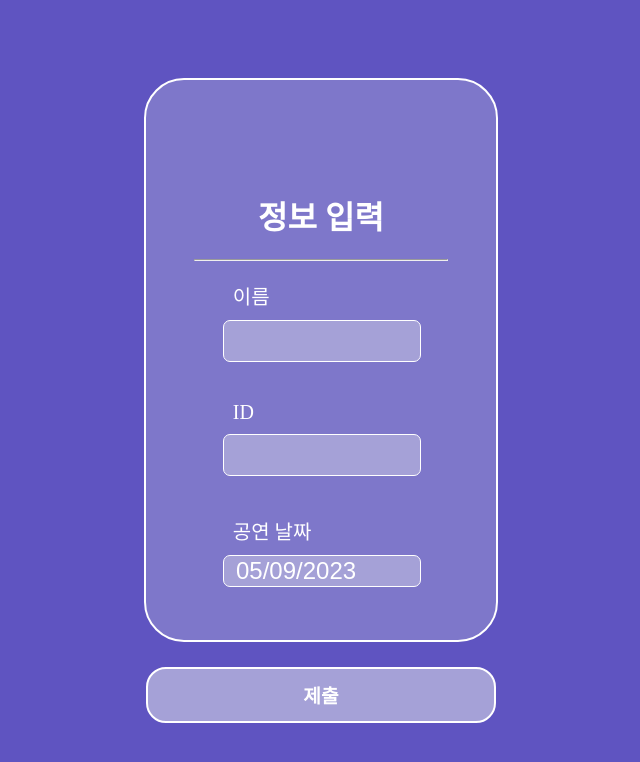
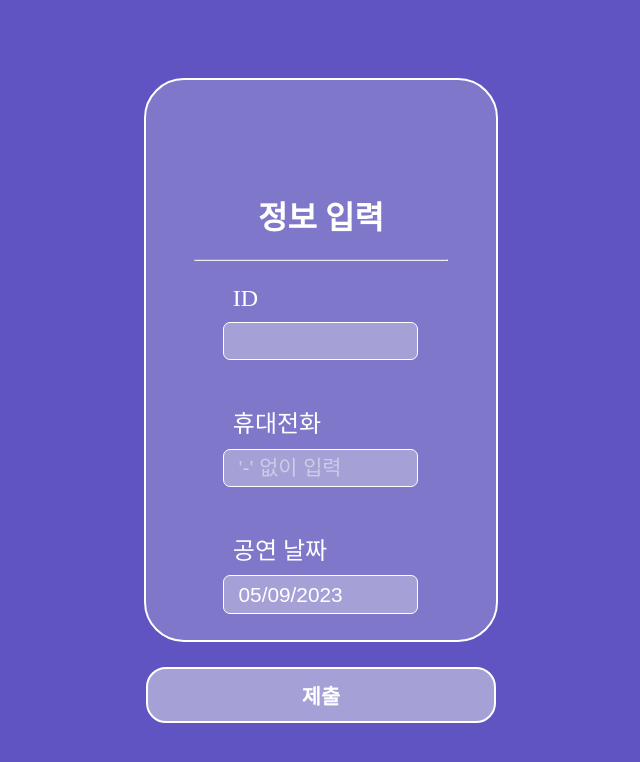
Before and after one commit to zinnnn37/Capstone, a React (Create React App) app: page /form in a window 1280 px wide. Shown: the top 762 px of the page, without its empty margins (319-959 px from the left). Built offline with nearby package versions, Linux system fonts and the light colour scheme.

Commit message:
[Form] Date height, placeholder color 변경

```diff
--- a/src/pages/Form.js
+++ b/src/pages/Form.js
@@ -20,17 +20,18 @@ const Form = () => {
                         <h1 className="FormTitle">정보 입력</h1>
                         <hr className="FormHr"></hr>
                         <div className="InputContainer">
-                            <h3 className="InputIdx">이름</h3>
-                            <input
-                                className="Input"
-                                type="text"
-                                //value={name}
-                            ></input>
                             <h3 className="InputIdx">ID</h3>
                             <input
                                 className="Input"
                                 type="text"
                                 //value={id}
+                            ></input>
+                            <h3 className="InputIdx">휴대전화</h3>
+                            <input
+                                placeholder="'-' 없이 입력"
+                                className="Input"
+                                type="text"
+                                //value={phone}
                             ></input>
                             <h3 className="InputIdx">공연 날짜</h3>
                             <DatePicker
--- a/src/pages/Form.scss
+++ b/src/pages/Form.scss
@@ -86,22 +86,27 @@ body {
     input {
         background: #a5a1d7;
         border: 1px solid #ffffff;
-        font-size: 1.5em;
+        font-size: 1.3em;
         color: white;
 
-        width: 93%;
-        height: 17%;
+        width: 90%;
 
         margin-bottom: 10%;
-        padding-left: 0.5em;
+        padding-left: 0.7em;
+        padding-top: 0.3em;
+        padding-bottom: 0.3em;
 
         border-radius: 7px;
+    }
+    input::placeholder {
+        font-size: 1em;
+        color: #cdcbe7;
     }
 }
 
 .InputIdx {
     color: white;
-    font-size: 1.25em;
+    font-size: 1.5em;
 
     margin-left: 5%;
     margin-bottom: 5%;
@@ -120,7 +125,7 @@ body {
     border-radius: 20px;
 
     color: white;
-    font-size: 1.2em;
+    font-size: 1.3em;
     font-weight: bold;
 }
 
```
